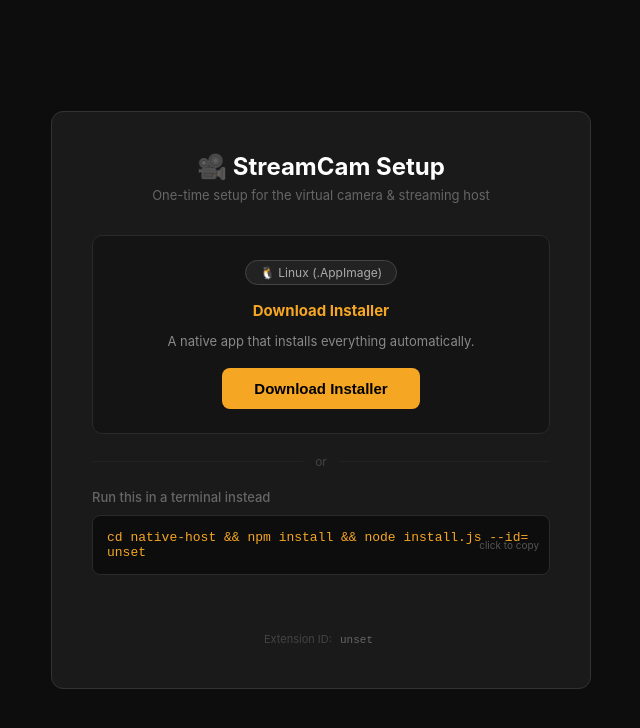
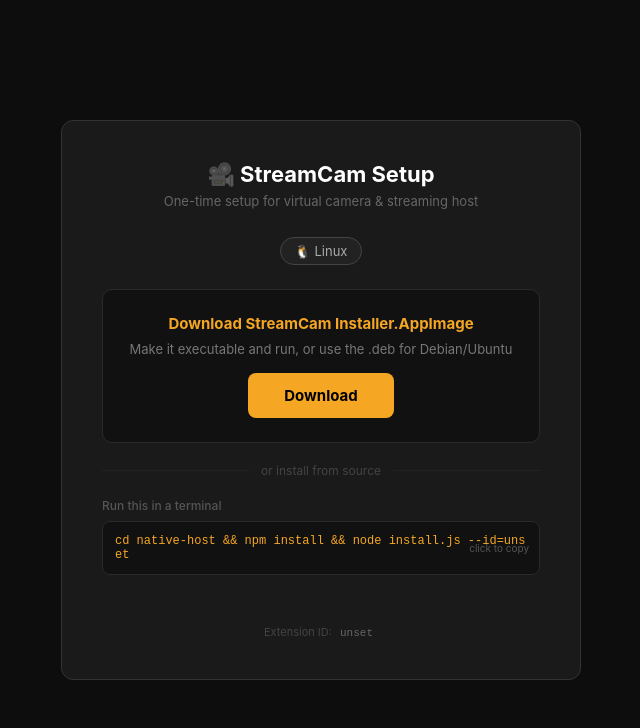
Before and after one commit to alresiainc/AlresiaStreamCam, a browser extension: page src/setup/setup.html in a window 1280 px wide. Shown: the whole page, without its empty margins (319-959 px from the left). Drawn offline with Linux system fonts and the light colour scheme.

Commit message:
feat: auto-download installer from GitHub releases when vcam is missing

```diff
--- a/src/setup/setup.html
+++ b/src/setup/setup.html
@@ -13,37 +13,33 @@
     }
     .card {
       background: #1a1a1a; border: 1px solid #333; border-radius: 12px;
-      padding: 40px; max-width: 540px; width: 90%;
+      padding: 40px; max-width: 520px; width: 90%;
     }
-    .header { text-align: center; margin-bottom: 32px; }
-    .header h1 { font-size: 24px; margin-bottom: 6px; color: #fff; }
+    .header { text-align: center; margin-bottom: 28px; }
+    .header h1 { font-size: 22px; margin-bottom: 6px; color: #fff; }
     .header p { color: #666; font-size: 13px; }
 
-    /* ── Primary: Download Installer ─────────────────── */
-    .installer-section {
-      background: #141414; border: 1px solid #2a2a2a; border-radius: 10px;
-      padding: 24px; margin-bottom: 20px; text-align: center;
-    }
-    .installer-section h3 {
-      font-size: 15px; color: #f5a623; margin-bottom: 12px;
-    }
-    .installer-section p {
-      font-size: 13px; color: #888; margin-bottom: 16px; line-height: 1.5;
-    }
     .platform-badge {
       display: inline-block; background: #222; border: 1px solid #444;
-      padding: 4px 14px; border-radius: 20px; font-size: 12px; color: #aaa;
-      margin-bottom: 16px;
+      padding: 5px 14px; border-radius: 20px; font-size: 13px; color: #aaa;
+      margin-bottom: 24px;
     }
+
+    .installer-box {
+      background: #111; border: 1px solid #2a2a2a; border-radius: 10px;
+      padding: 24px; text-align: center; margin-bottom: 20px;
+    }
+    .installer-box h3 { font-size: 15px; color: #f5a623; margin-bottom: 8px; }
+    .installer-box p { font-size: 13px; color: #777; margin-bottom: 16px; }
+
     .download-btn {
-      display: inline-block; padding: 12px 32px;
+      display: inline-block; padding: 13px 36px;
       background: #f5a623; color: #000; border: none; border-radius: 8px;
       font-size: 15px; font-weight: 700; cursor: pointer; transition: opacity 0.2s;
+      text-decoration: none;
     }
     .download-btn:hover { opacity: 0.85; }
-    .download-btn:disabled { opacity: 0.4; cursor: default; }
 
-    /* ── Divider ─────────────────────────────────────── */
     .divider {
       display: flex; align-items: center; gap: 12px;
       margin: 20px 0; color: #444; font-size: 12px;
@@ -52,15 +48,13 @@
       content: ''; flex: 1; height: 1px; background: #222;
     }
 
-    /* ── Fallback: Terminal Command ───────────────────── */
-    .fallback-section { margin-bottom: 20px; }
     .fallback-section h4 {
-      font-size: 13px; color: #666; margin-bottom: 10px; font-weight: 500;
+      font-size: 12px; color: #555; margin-bottom: 8px; font-weight: 500;
     }
     .cmd-block {
-      background: #0d0d0d; border: 1px solid #2a2a2a; border-radius: 8px;
-      padding: 14px; font-family: 'SF Mono', 'Fira Code', monospace;
-      font-size: 13px; color: #f5a623; cursor: pointer; position: relative;
+      background: #111; border: 1px solid #2a2a2a; border-radius: 8px;
+      padding: 12px; font-family: 'SF Mono', monospace;
+      font-size: 12px; color: #f5a623; cursor: pointer; position: relative;
       transition: border-color 0.2s; word-break: break-all;
     }
     .cmd-block:hover { border-color: #f5a623; }
@@ -70,19 +64,17 @@
     }
     .cmd-block.copied .copy-label { color: #4caf50; }
 
-    /* ── Status ───────────────────────────────────────── */
-    .status-msg { margin-top: 16px; font-size: 14px; text-align: center; min-height: 20px; }
+    .check-btn {
+      display: none; margin-top: 14px; padding: 10px 24px;
+      background: transparent; color: #f5a623; border: 1px solid #f5a623;
+      border-radius: 8px; font-size: 13px; font-weight: 600; cursor: pointer;
+      width: 100%;
+    }
+    .check-btn:hover { background: rgba(245,166,35,0.06); }
+    .status-msg { margin-top: 14px; font-size: 13px; text-align: center; min-height: 20px; }
     .status-msg.ok { color: #4caf50; }
     .status-msg.err { color: #f44336; }
-
-    .check-btn {
-      display: none; margin-top: 12px; padding: 10px 24px;
-      background: transparent; color: #f5a623; border: 1px solid #f5a623;
-      border-radius: 8px; font-size: 14px; font-weight: 600; cursor: pointer;
-    }
-    .check-btn:hover { background: rgba(245,166,35,0.06); }
-
-    .note { color: #444; font-size: 11px; margin-top: 16px; text-align: center; line-height: 1.5; }
+    .note { color: #444; font-size: 11px; margin-top: 16px; text-align: center; }
     .note code { background: #1a1a1a; padding: 1px 5px; border-radius: 3px; color: #666; }
   </style>
 </head>
@@ -90,31 +82,29 @@
   <div class="card">
     <div class="header">
       <h1>🎥 StreamCam Setup</h1>
-      <p>One-time setup for the virtual camera & streaming host</p>
+      <p>One-time setup for virtual camera & streaming host</p>
     </div>
 
-    <!-- Primary: Download Installer -->
-    <div class="installer-section">
-      <div class="platform-badge" id="platformBadge">Detecting platform…</div>
-      <h3 id="installerTitle">Download Installer</h3>
-      <p id="installerDesc">A native app that installs everything automatically.</p>
-      <button class="download-btn" id="downloadBtn">Download Installer</button>
+    <div style="text-align:center">
+      <div class="platform-badge" id="platformBadge">Detecting…</div>
     </div>
 
-    <div class="divider">or</div>
+    <!-- Download Installer -->
+    <div class="installer-box">
+      <h3 id="installerTitle">Download Installer</h3>
+      <p id="installerDesc">Handles everything automatically</p>
+      <a class="download-btn" id="downloadBtn" href="#">Download</a>
+    </div>
 
-    <!-- Fallback: Terminal -->
+    <div class="divider">or install from source</div>
+
     <div class="fallback-section">
-      <h4>Run this in a terminal instead</h4>
-      <div class="cmd-block" id="cmdBlock" title="Click to copy">
-        Loading…
-        <span class="copy-label">click to copy</span>
-      </div>
+      <h4>Run this in a terminal</h4>
+      <div class="cmd-block" id="cmdBlock" title="Click to copy"></div>
     </div>
 
     <button class="check-btn" id="checkBtn">Check Connection</button>
     <div class="status-msg" id="statusMsg"></div>
-
     <p class="note" id="noteText"></p>
   </div>
 
--- a/src/setup/setup.js
+++ b/src/setup/setup.js
@@ -1,14 +1,15 @@
 /**
  * StreamCam Setup Page
  *
- * Two paths:
- * 1. Download the proper native installer (.dmg / .exe / .deb / .AppImage)
- * 2. Copy a one-liner terminal command as fallback
+ * Auto-detects platform, downloads the correct installer from GitHub,
+ * and guides the user through a one-click setup.
  */
 
 'use strict';
 
 const extId = chrome.runtime.id;
+const GITHUB_REPO = 'alresiainc/AlresiaStreamCam';
+const RELEASE_TAG = 'v1.0.0';
 
 // ─── Platform Detection ───────────────────────────────────────────
 
@@ -20,24 +21,45 @@ function detectPlatform() {
   return 'unknown';
 }
 
-function getInstallerName(platform) {
+function getInstallerInfo(platform) {
+  const baseUrl = `https://github.com/${GITHUB_REPO}/releases/download/${RELEASE_TAG}`;
   switch (platform) {
-    case 'macos': return { file: 'StreamCam-Installer.dmg', label: 'macOS (.dmg)', icon: '🍎' };
-    case 'windows': return { file: 'StreamCam-Installer-Setup.exe', label: 'Windows (.exe)', icon: '🪟' };
-    case 'linux': return { file: 'StreamCam-Installer.AppImage', label: 'Linux (.AppImage)', icon: '🐧' };
-    default: return null;
+    case 'macos':
+      return {
+        name: 'StreamCam Installer.dmg',
+        url: `${baseUrl}/StreamCam.Installer-1.0.0.dmg`,
+        icon: '🍎',
+        label: 'macOS',
+        hint: 'Double-click the .dmg, then drag to Applications',
+      };
+    case 'windows':
+      return {
+        name: 'StreamCam Installer Setup.exe',
+        url: `${baseUrl}/StreamCam.Installer.Setup.1.0.0.exe`,
+        icon: '🪟',
+        label: 'Windows',
+        hint: 'Run the .exe and follow the wizard',
+      };
+    case 'linux':
+      return {
+        name: 'StreamCam Installer.AppImage',
+        url: `${baseUrl}/StreamCam.Installer-1.0.0.AppImage`,
+        icon: '🐧',
+        label: 'Linux',
+        hint: 'Make it executable and run, or use the .deb for Debian/Ubuntu',
+      };
+    default:
+      return null;
   }
-}
-
-function getTerminalCommand(platform) {
-  return `cd native-host && npm install && node install.js --id=${extId}`;
 }
 
 // ─── UI ───────────────────────────────────────────────────────────
 
 document.addEventListener('DOMContentLoaded', () => {
   const platform = detectPlatform();
-  const installer = getInstallerName(platform);
+  const installer = getInstallerInfo(platform);
+  const statusMsg = document.getElementById('statusMsg');
+  const checkBtn = document.getElementById('checkBtn');
 
   // Platform badge
   const badge = document.getElementById('platformBadge');
@@ -45,68 +67,37 @@ document.addEventListener('DOMContentLoaded', () => {
     badge.textContent = `${installer.icon} ${installer.label}`;
   } else {
     badge.textContent = 'Platform not detected';
+    return;
   }
 
-  // ── Installer Download Button ──────────────────────────────
+  // Installer name + hint
+  const titleEl = document.getElementById('installerTitle');
+  const descEl = document.getElementById('installerDesc');
+  if (titleEl) titleEl.textContent = `Download ${installer.name}`;
+  if (descEl) descEl.textContent = installer.hint;
+
+  // Download button — opens GitHub release page with the correct file
   const downloadBtn = document.getElementById('downloadBtn');
-  const statusMsg = document.getElementById('statusMsg');
-  const checkBtn = document.getElementById('checkBtn');
-
-  // Check if installer exists in the extension
-  const installerUrl = installer
-    ? chrome.runtime.getURL(`native-host/installers/${installer.file}`)
-    : null;
-
-  // For now, show a link to releases or the terminal fallback
-  // The proper installer would be hosted as a release artifact
   downloadBtn.addEventListener('click', () => {
-    if (installerUrl) {
-      // Try to download from extension
-      chrome.downloads.download({
-        url: installerUrl,
-        filename: installer.file,
-        saveAs: false,
-      }).then(() => {
-        statusMsg.textContent = '✓ Downloaded! Check your Downloads folder, then double-click the file.';
-        statusMsg.className = 'status-msg ok';
-        checkBtn.style.display = 'inline-block';
-      }).catch(() => {
-        // Installer not bundled — show release link
-        statusMsg.innerHTML = `Installer not bundled yet. Use the terminal command below, or <a href="https://github.com/nicepkg/streamcam/releases" target="_blank" style="color:#f5a623;">check releases</a> for the latest installer.`;
-        statusMsg.className = 'status-msg err';
-      });
-    }
-  });
-
-  // ── Terminal Command (fallback) ────────────────────────────
-  const cmdBlock = document.getElementById('cmdBlock');
-  const cmd = getTerminalCommand(platform);
-  cmdBlock.textContent = cmd;
-
-  // Add copy label back
-  const copyLabel = document.createElement('span');
-  copyLabel.className = 'copy-label';
-  copyLabel.textContent = 'click to copy';
-  cmdBlock.appendChild(copyLabel);
-
-  cmdBlock.addEventListener('click', () => {
-    navigator.clipboard.writeText(cmd).then(() => {
-      cmdBlock.classList.add('copied');
-      copyLabel.textContent = 'copied!';
-      setTimeout(() => {
-        cmdBlock.classList.remove('copied');
-        copyLabel.textContent = 'click to copy';
-      }, 2000);
+    // Try to download directly via chrome.downloads
+    chrome.downloads.download({
+      url: installer.url,
+      filename: installer.name,
+      saveAs: false,
+    }).then(() => {
+      statusMsg.textContent = `✓ Downloaded! Open your Downloads folder and run the installer.`;
+      statusMsg.className = 'status-msg ok';
+      checkBtn.style.display = 'inline-block';
     }).catch(() => {
-      // Fallback
-      const range = document.createRange();
-      range.selectNodeContents(cmdBlock);
-      window.getSelection().removeAllRanges();
-      window.getSelection().addRange(range);
+      // Fallback: open the release page in a new tab
+      chrome.tabs.create({ url: installer.url });
+      statusMsg.textContent = `Opening download page... If nothing downloads, right-click and "Save As" the file.`;
+      statusMsg.className = 'status-msg ok';
+      checkBtn.style.display = 'inline-block';
     });
   });
 
-  // ── Check Connection ───────────────────────────────────────
+  // Check Connection button
   checkBtn.addEventListener('click', async () => {
     checkBtn.disabled = true;
     checkBtn.textContent = 'Checking…';
@@ -116,10 +107,10 @@ document.addEventListener('DOMContentLoaded', () => {
     try {
       const conn = await chrome.runtime.sendMessage({ type: 'native:connect' });
       if (conn && conn.ok) {
-        statusMsg.textContent = '✓ Connected! You can close this tab and restart Chrome.';
+        statusMsg.textContent = '✓ Connected! Restart Chrome and try Virtual Cam again.';
         statusMsg.className = 'status-msg ok';
       } else {
-        statusMsg.textContent = `✗ ${conn?.error || 'Not connected. Run the installer and restart Chrome.'}`;
+        statusMsg.textContent = `✗ ${conn?.error || 'Not connected yet. Run the installer and restart Chrome.'}`;
         statusMsg.className = 'status-msg err';
       }
     } catch (err) {
@@ -131,7 +122,32 @@ document.addEventListener('DOMContentLoaded', () => {
     checkBtn.textContent = 'Check Connection';
   });
 
-  // ── Note ───────────────────────────────────────────────────
+  // Terminal fallback
+  const cmdBlock = document.getElementById('cmdBlock');
+  if (cmdBlock) {
+    const cmd = `cd native-host && npm install && node install.js --id=${extId}`;
+    cmdBlock.textContent = '';
+    const textSpan = document.createElement('span');
+    textSpan.textContent = cmd;
+    cmdBlock.appendChild(textSpan);
+    const copyLabel = document.createElement('span');
+    copyLabel.className = 'copy-label';
+    copyLabel.textContent = 'click to copy';
+    cmdBlock.appendChild(copyLabel);
+
+    cmdBlock.addEventListener('click', () => {
+      navigator.clipboard.writeText(cmd).then(() => {
+        cmdBlock.classList.add('copied');
+        copyLabel.textContent = 'copied!';
+        setTimeout(() => {
+          cmdBlock.classList.remove('copied');
+          copyLabel.textContent = 'click to copy';
+        }, 2000);
+      });
+    });
+  }
+
+  // Extension ID note
   const noteEl = document.getElementById('noteText');
-  noteEl.innerHTML = `Extension ID: <code>${extId}</code>`;
+  if (noteEl) noteEl.innerHTML = `Extension ID: <code>${extId}</code>`;
 });
```
Also changed, not shown: src/studio/studio.js (+9 -12 lines).
